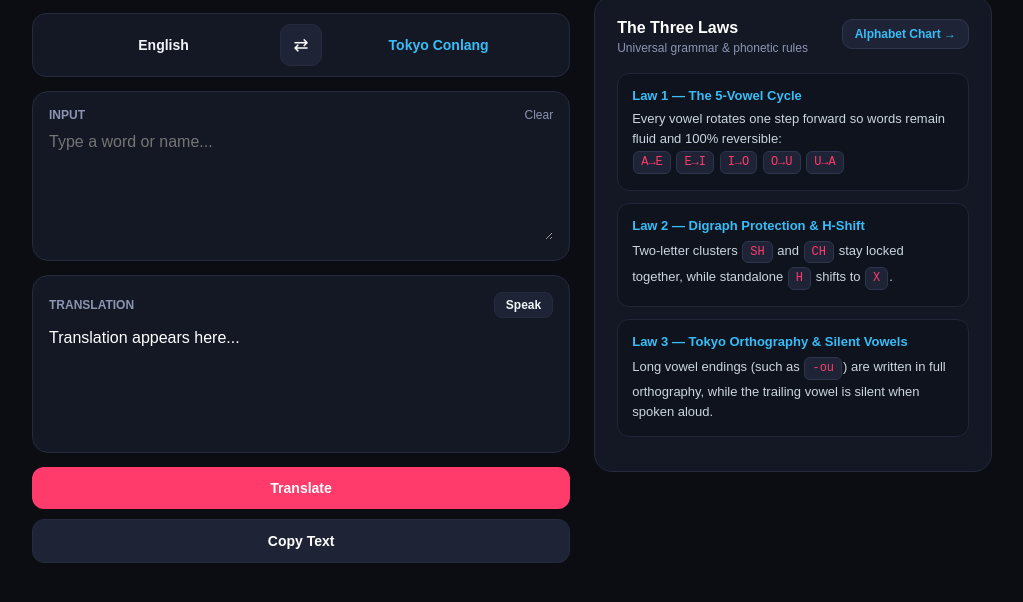
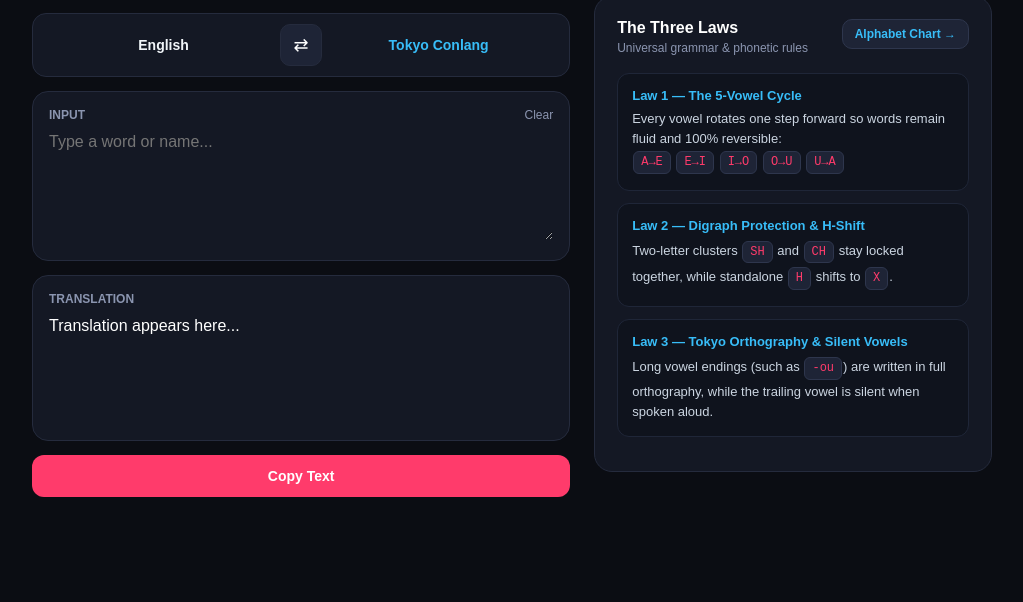
Before and after one commit to factatomic-byte/code.html, a plain HTML site: page index.html in a window 1280 px wide. Shown: the part 122-724 px from the top of the page, without its empty margins (128-1151 px from the left). Drawn offline with Linux system fonts and the light colour scheme.

Commit message:
Refactor HTML structure and update button functionality

```diff
--- a/index.html
+++ b/index.html
@@ -18,14 +18,10 @@ h1{font-size:28px;font-weight:800;margin-bottom:4px}
 .swp{background:#1e2436;border:1px solid #252b3d;color:#fff;width:42px;height:42px;border-radius:10px;cursor:pointer;font-size:18px}
 .box{background:#141824;border:1px solid #252b3d;border-radius:16px;padding:16px;margin-bottom:14px}
 .bh{display:flex;justify-content:space-between;align-items:center;margin-bottom:8px;font-size:12px;color:#8b95b0;text-transform:uppercase;font-weight:600}
-.mb{background:#1e2436;border:1px solid #252b3d;color:#f1f5f9;cursor:pointer;font-size:12px;padding:5px 11px;border-radius:8px;font-weight:600}
 .cb{background:none;border:none;color:#8b95b0;cursor:pointer;font-size:12px}
 textarea{width:100%;min-height:110px;background:transparent;border:none;outline:none;color:#fff;font-size:16px;line-height:1.5;resize:vertical}
 .out{min-height:110px;font-size:16px;line-height:1.5;color:#fff;white-space:pre-wrap;word-wrap:break-word}
-.acts{display:grid;grid-template-columns:1fr 1fr;gap:10px}
-.btn{padding:13px;border-radius:12px;font-size:14px;font-weight:700;border:none;cursor:pointer}
-.bp{background:#ff3b6b;color:#fff;grid-column:span 2}
-.bc{background:#1e2436;color:#fff;border:1px solid #252b3d;grid-column:span 2}
+.bc{width:100%;padding:13px;border-radius:12px;font-size:14px;font-weight:700;border:none;cursor:pointer;background:#ff3b6b;color:#fff}
 .side{background:#141824;border:1px solid #252b3d;border-radius:18px;padding:22px;margin-top:86px}
 @media(max-width:760px){.side{margin-top:10px}}
 .st{display:flex;justify-content:space-between;align-items:flex-start;gap:10px;margin-bottom:18px}
@@ -50,8 +46,8 @@ textarea{width:100%;min-height:110px;background:transparent;border:none;outline:
 <p class="sub">Real-time bidirectional translator</p>
 <div class="bar"><div class="lbl" id="lLang">English</div><button type="button" class="swp" id="swpBtn">&#8644;</button><div class="lbl act" id="rLang">Tokyo Conlang</div></div>
 <div class="box"><div class="bh"><span>Input</span><button type="button" class="cb" id="clrBtn">Clear</button></div><textarea id="inBox" placeholder="Type a word or name..."></textarea></div>
-<div class="box"><div class="bh"><span>Translation</span><button type="button" class="mb" id="spkBtn">Speak</button></div><div class="out" id="outBox">Translation appears here...</div></div>
-<div class="acts"><button type="button" class="btn bp" id="trnBtn">Translate</button><button type="button" class="btn bc" id="cpyBtn">Copy Text</button></div>
+<div class="box"><div class="bh"><span>Translation</span></div><div class="out" id="outBox">Translation appears here...</div></div>
+<button type="button" class="bc" id="cpyBtn">Copy Text</button>
 </div>
 <aside class="side">
 <div class="st"><div><div class="stitle" id="sTitle">The Three Laws</div><div class="ssub" id="sSub">Universal grammar &amp; phonetic rules</div></div><button type="button" class="scb" id="togBtn">Alphabet Chart &rarr;</button></div>
@@ -75,10 +71,8 @@ function pWord(w){var low=w.toLowerCase();var tc={muhammad:"Kenjirou",shifa:"Shi
 function getT(){var t=document.getElementById("inBox").value;if(!t)return"";var o="",w="";for(var i=0;i<t.length;i++){var ch=t.charAt(i);if(isL(ch))w+=ch;else{if(w){o+=pWord(w);w="";}o+=ch;}}if(w)o+=pWord(w);return o;}
 function run(){var r=getT();document.getElementById("outBox").textContent=r||"Translation appears here...";}
 document.getElementById("inBox").oninput=run;
-document.getElementById("trnBtn").onclick=run;
 document.getElementById("swpBtn").onclick=function(){var cur=getT();toCon=!toCon;document.getElementById("lLang").textContent=toCon?"English":"Tokyo Conlang";document.getElementById("rLang").textContent=toCon?"Tokyo Conlang":"English";if(cur)document.getElementById("inBox").value=cur;run();};
 document.getElementById("clrBtn").onclick=function(){document.getElementById("inBox").value="";run();};
-document.getElementById("spkBtn").onclick=function(){var r=getT();if(!r||!("speechSynthesis"in window))return;var b=document.getElementById("spkBtn");window.speechSynthesis.cancel();var s=r.split("Kenjirou").join("Kenjiro").split("kenjirou").join("kenjiro");setTimeout(function(){var u=new SpeechSynthesisUtterance(s);u.lang="en-US";u.rate=0.95;b.textContent="Speaking...";u.onend=function(){b.textContent="Speak";};u.onerror=function(){b.textContent="Speak";};window.speechSynthesis.speak(u);},60);};
 document.getElementById("cpyBtn").onclick=function(){var r=getT();if(!r)return;navigator.clipboard.writeText(r);var b=document.getElementById("cpyBtn");b.textContent="Copied!";setTimeout(function(){b.textContent="Copy Text";},1500);};
 document.getElementById("togBtn").onclick=function(){showA=!showA;document.getElementById("lawsV").style.display=showA?"none":"block";document.getElementById("alphaV").style.display=showA?"block":"none";document.getElementById("sTitle").textContent=showA?"Alphabet Key":"The Three Laws";document.getElementById("sSub").textContent=showA?"A-Z letter conversion chart":"Universal grammar & phonetic rules";this.textContent=showA?"Three Laws":"Alphabet Chart";};
 document.getElementById("badge").textContent="ENGINE ACTIVE";
```
